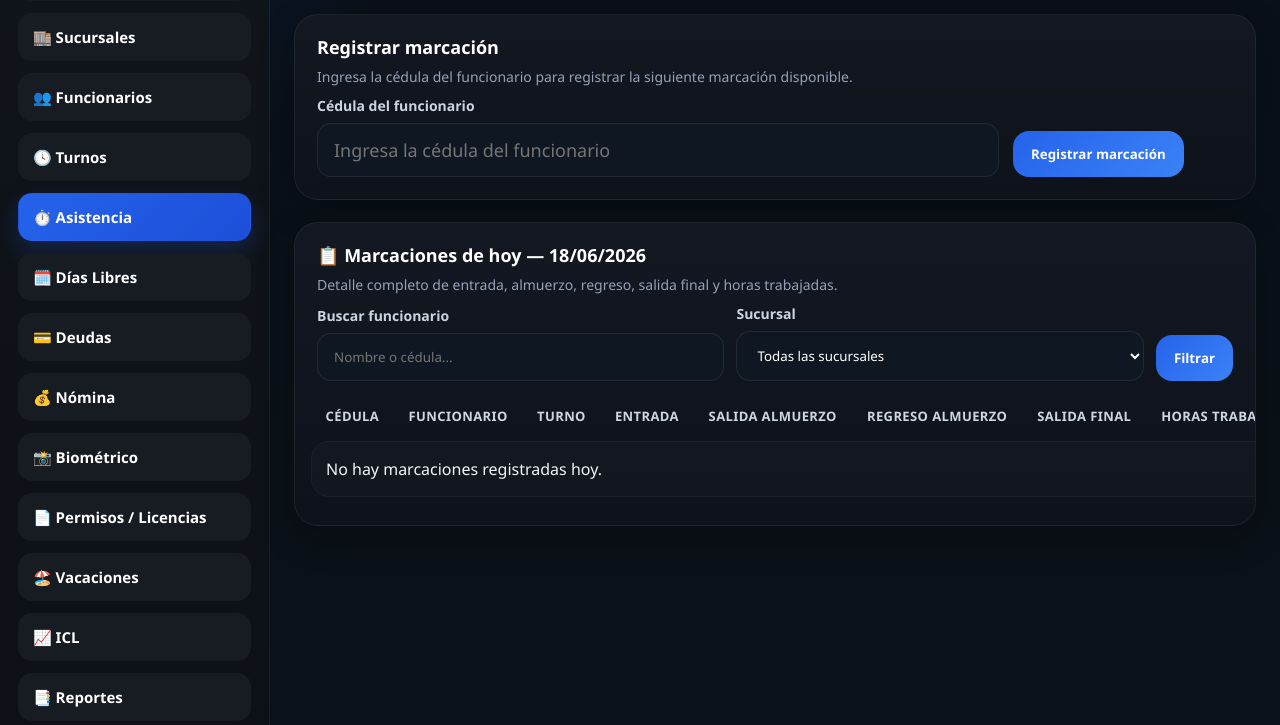
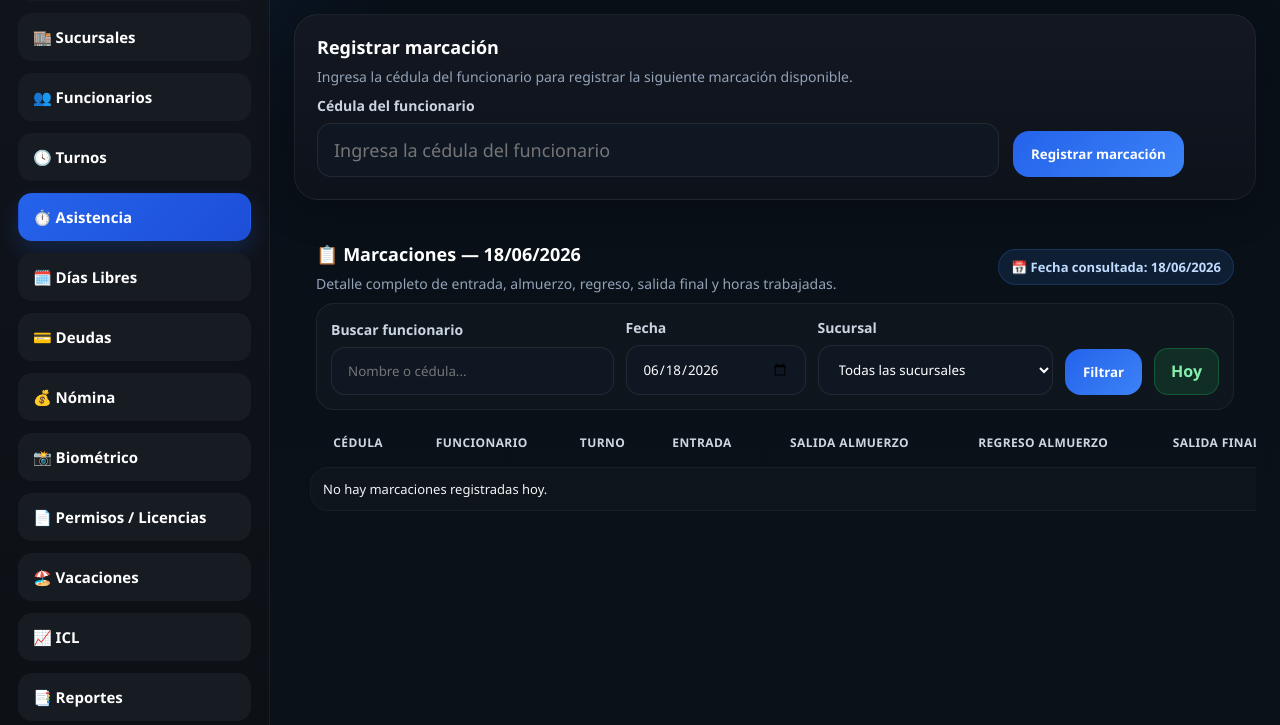
Before and after one commit to sebasbenitezz1020-oss/clockin, a Django app: page /asistencia/ in a window 1280 px wide. Shown: the part 223-948 px from the top of the page. Run offline with Django 5.2, Linux system fonts and the light colour scheme; the visitor is signed in with stand-in values (Sample User, id 1); data comes from the database, SQL or seed files in the repository; data that the repository does not hold is empty.

Commit message:
mis cambios

```diff
--- a/core/forms.py
+++ b/core/forms.py
@@ -198,8 +198,12 @@ class TurnoForm(forms.ModelForm):
         if not hora_salida:
             self.add_error("hora_salida", "Debes seleccionar la hora de salida.")
 
-        if hora_entrada and hora_salida and hora_salida <= hora_entrada:
-            self.add_error("hora_salida", "La hora de salida debe ser mayor que la hora de entrada.")
+        # Permitir turnos nocturnos que cruzan medianoche.
+        # Ejemplo: 17:00 a 01:00 del día siguiente.
+        cruza_medianoche = False
+
+        if hora_entrada and hora_salida:
+            cruza_medianoche = hora_salida <= hora_entrada
 
         if usa_almuerzo:
             if not hora_inicio_almuerzo:
@@ -214,8 +218,9 @@ class TurnoForm(forms.ModelForm):
             if hora_inicio_almuerzo and hora_fin_almuerzo and hora_fin_almuerzo <= hora_inicio_almuerzo:
                 self.add_error("hora_fin_almuerzo", "El fin de almuerzo debe ser mayor que el inicio de almuerzo.")
 
-            if hora_salida and hora_fin_almuerzo and hora_fin_almuerzo >= hora_salida:
-                self.add_error("hora_fin_almuerzo", "El fin de almuerzo debe ser anterior a la salida.")
+            if not cruza_medianoche:
+                if hora_salida and hora_fin_almuerzo and hora_fin_almuerzo >= hora_salida:
+                    self.add_error("hora_fin_almuerzo", "El fin de almuerzo debe ser anterior a la salida.")
         else:
             cleaned_data["hora_inicio_almuerzo"] = None
             cleaned_data["hora_fin_almuerzo"] = None
--- a/core/models.py
+++ b/core/models.py
@@ -133,7 +133,10 @@ class ConfiguracionGeneral(models.Model):
             "Recepcionista de Mercaderías\n"
             "Gerente\n"
             "Informático\n"
-            "Técnico de Mantenimiento"
+            "Técnico de Mantenimiento\n"
+            "Inventario\n"
+            "Logistica"
+
         )
     )
 
@@ -154,6 +157,7 @@ class ConfiguracionGeneral(models.Model):
             "Limpieza\n"
             "Cocina\n"
             "Copa\n"
+            "Fríos\n"
             "Churrasquería"
         )
     )
--- a/core/views.py
+++ b/core/views.py
@@ -16,6 +16,7 @@ from reportlab.lib.pagesizes import A4
 from reportlab.lib.styles import ParagraphStyle, getSampleStyleSheet
 from reportlab.lib.units import mm
 from reportlab.platypus import Paragraph, SimpleDocTemplate, Spacer, Table, TableStyle
+from reportlab.platypus import Image
 
 from usuarios.utils import validar_permiso_o_redirigir, tiene_permiso
 from usuarios.multiempresa import es_admin_master, obtener_empresa_usuario, filtrar_por_empresa_relacion
@@ -105,6 +106,12 @@ def marcacion_manual(request):
                 datetime.combine(fecha, hora)
             )
 
+            if funcionario.turno and funcionario.turno.hora_salida <= funcionario.turno.hora_entrada:
+                if tipo in ["salida", "salida_almuerzo", "regreso_almuerzo"] and hora < funcionario.turno.hora_entrada:
+                    fecha_hora_manual = timezone.make_aware(
+                        datetime.combine(fecha + timezone.timedelta(days=1), hora)
+                    )
+
             asistencia, creada = Asistencia.objects.get_or_create(
                 funcionario=funcionario,
                 fecha=fecha,
@@ -187,6 +194,100 @@ def registrar_historial(request, modulo, accion, descripcion):
         descripcion=descripcion,
     )
 
+def obtener_empresa_documento(funcionario=None, empresa=None):
+    if empresa:
+        return empresa
+    if funcionario and getattr(funcionario, "sucursal_rel", None):
+        return funcionario.sucursal_rel.empresa
+    return None
+
+
+def construir_encabezado_empresa_pdf(empresa, titulo):
+    elementos = []
+
+    datos_empresa = []
+    logo_elemento = ""
+
+    if empresa and getattr(empresa, "logo", None):
+        try:
+            if empresa.logo and empresa.logo.path:
+                logo_elemento = Image(empresa.logo.path, width=28 * mm, height=28 * mm)
+        except Exception:
+            logo_elemento = ""
+
+    nombre = empresa.nombre if empresa else "ClockIn"
+    ruc = getattr(empresa, "ruc", "") if empresa else ""
+    direccion = getattr(empresa, "direccion", "") if empresa else ""
+    telefono = getattr(empresa, "telefono", "") if empresa else ""
+    email = getattr(empresa, "email", "") if empresa else ""
+
+    texto_empresa = f"""
+    <b>{nombre}</b><br/>
+    RUC: {ruc or "-"}<br/>
+    Dirección: {direccion or "-"}<br/>
+    Teléfono: {telefono or "-"}<br/>
+    Email: {email or "-"}
+    """
+
+    styles = getSampleStyleSheet()
+    empresa_style = ParagraphStyle(
+        name="EmpresaHeader",
+        parent=styles["Normal"],
+        fontName="Helvetica",
+        fontSize=8,
+        leading=11,
+        textColor=colors.HexColor("#111827"),
+    )
+
+    titulo_style = ParagraphStyle(
+        name="TituloDocumentoEmpresa",
+        parent=styles["Heading1"],
+        fontName="Helvetica-Bold",
+        fontSize=14,
+        leading=17,
+        alignment=TA_CENTER,
+        textColor=colors.HexColor("#111827"),
+    )
+
+    datos_empresa.append([
+        logo_elemento,
+        Paragraph(texto_empresa, empresa_style),
+        Paragraph(f"<b>{titulo}</b>", titulo_style),
+    ])
+
+    tabla = Table(datos_empresa, colWidths=[32 * mm, 70 * mm, 68 * mm])
+    tabla.setStyle(TableStyle([
+        ("VALIGN", (0, 0), (-1, -1), "MIDDLE"),
+        ("BACKGROUND", (0, 0), (-1, -1), colors.HexColor("#f8fafc")),
+        ("BOX", (0, 0), (-1, -1), 0.5, colors.HexColor("#cbd5e1")),
+        ("INNERGRID", (0, 0), (-1, -1), 0.25, colors.HexColor("#e5e7eb")),
+        ("TOPPADDING", (0, 0), (-1, -1), 8),
+        ("BOTTOMPADDING", (0, 0), (-1, -1), 8),
+    ]))
+
+    elementos.append(tabla)
+    elementos.append(Spacer(1, 10))
+    return elementos
+
+
+def agregar_texto_legal_empresa_pdf(elementos, empresa):
+    texto = getattr(empresa, "texto_legal_pdf", "") if empresa else ""
+
+    if not texto:
+        return
+
+    styles = getSampleStyleSheet()
+    legal_style = ParagraphStyle(
+        name="TextoLegalEmpresa",
+        parent=styles["Normal"],
+        fontName="Helvetica",
+        fontSize=8,
+        leading=11,
+        textColor=colors.HexColor("#374151"),
+    )
+
+    elementos.append(Spacer(1, 8))
+    elementos.append(Paragraph(f"<b>Observación legal / empresarial:</b><br/>{texto}", legal_style))
 
 def funcionario_tiene_dia_libre(funcionario, fecha=None):
     fecha = fecha or timezone.localdate()
@@ -200,6 +301,34 @@ def funcionario_tiene_dia_libre(funcionario, fecha=None):
         Q(fecha_inicio__isnull=True) | Q(fecha_inicio__lte=fecha),
         Q(fecha_fin__isnull=True) | Q(fecha_fin__gte=fecha),
     ).exists()
+
+def obtener_fecha_operativa_asistencia(funcionario, ahora=None):
+    ahora = ahora or timezone.localtime()
+    hoy = ahora.date()
+
+    if not funcionario.turno:
+        return hoy
+
+    turno = funcionario.turno
+
+    # Turno normal
+    if turno.hora_salida > turno.hora_entrada:
+        return hoy
+
+    # Turno nocturno: sale al día siguiente
+    ayer = hoy - timezone.timedelta(days=1)
+
+    asistencia_ayer = Asistencia.objects.filter(
+        funcionario=funcionario,
+        fecha=ayer,
+        hora_entrada__isnull=False,
+        hora_salida__isnull=True,
+    ).first()
+
+    if asistencia_ayer:
+        return ayer
+
+    return hoy
 
 
 def contar_dias_libres_mes(funcionario, mes, anio):
@@ -1266,7 +1395,15 @@ def asistencia_marcar(request):
     if permiso:
         return permiso
 
-    hoy = timezone.localdate()
+    fecha_filtro_str = request.GET.get("fecha", "").strip()
+
+    try:
+        fecha_filtro = datetime.strptime(fecha_filtro_str, "%Y-%m-%d").date() if fecha_filtro_str else timezone.localdate()
+    except ValueError:
+        fecha_filtro = timezone.localdate()
+
+    hoy = fecha_filtro
+
     resultado = None
 
     sucursal_id = request.GET.get("sucursal", "").strip()
@@ -1313,12 +1450,13 @@ def asistencia_marcar(request):
                         "llego_tarde": False,
                     }
                 else:
+                    ahora = timezone.localtime()
+                    fecha_operativa = obtener_fecha_operativa_asistencia(funcionario, ahora)
+
                     asistencia, creada = Asistencia.objects.get_or_create(
                         funcionario=funcionario,
-                        fecha=hoy
+                        fecha=fecha_operativa
                     )
-
-                    ahora = timezone.localtime()
 
                     if not funcionario.turno:
                         messages.error(request, "El funcionario no tiene un turno asignado.")
@@ -1433,9 +1571,8 @@ def asistencia_marcar(request):
     asistencias_hoy = Asistencia.objects.select_related(
         "funcionario",
         "funcionario__turno",
-        "funcionario__sucursal_rel",
-        "funcionario__sucursal_rel__empresa"
-    ).filter(fecha=hoy)
+        "marcado_manual_por",
+    ).filter(fecha=fecha_filtro)
 
     if not admin_master:
         if empresa_usuario:
@@ -1467,6 +1604,7 @@ def asistencia_marcar(request):
         "form": form,
         "resultado": resultado,
         "asistencias_hoy": asistencias_hoy,
+        "fecha_filtro": fecha_filtro,
         "hoy": hoy,
         "sucursales": sucursales,
         "sucursal_id": sucursal_id,
@@ -1887,8 +2025,8 @@ def vacacion_notificacion_pdf(request, pk):
     sucursal_nombre = funcionario.sucursal_mostrar
     fecha_emision = timezone.localdate()
 
-    elementos.append(Paragraph(config.nombre_sistema or "ClockIn", styles["TituloVacaciones"]))
-    elementos.append(Paragraph("NOTIFICACIÓN DE VACACIONES ANUALES REMUNERADAS", styles["TituloVacaciones"]))
+    empresa_pdf = obtener_empresa_documento(funcionario=funcionario)
+    elementos += construir_encabezado_empresa_pdf(empresa_pdf, "NOTIFICACIÓN DE VACACIONES")
     elementos.append(Spacer(1, 10))
 
     datos = [
@@ -1945,6 +2083,8 @@ def vacacion_notificacion_pdf(request, pk):
         ("BOTTOMPADDING", (0, 0), (-1, -1), 7),
     ]))
     elementos.append(firmas)
+
+    agregar_texto_legal_empresa_pdf(elementos, empresa_pdf)
 
     doc.build(elementos)
 
@@ -2761,8 +2901,8 @@ def nomina_extracto_pdf(request, pk):
 
     elementos = []
 
-    elementos.append(Paragraph(config.nombre_sistema or "ClockIn", styles["TituloNomina"]))
-    elementos.append(Paragraph("EXTRACTO DE NÓMINA INDIVIDUAL", styles["TituloNomina"]))
+    empresa_pdf = obtener_empresa_documento(funcionario=nomina.funcionario)
+    elementos += construir_encabezado_empresa_pdf(empresa_pdf, "EXTRACTO DE NÓMINA")
     elementos.append(Spacer(1, 8))
 
     datos = [
@@ -2829,6 +2969,8 @@ def nomina_extracto_pdf(request, pk):
         ("FONTSIZE", (0, 0), (-1, -1), 9),
     ]))
     elementos.append(firmas)
+
+    agregar_texto_legal_empresa_pdf(elementos, empresa_pdf)
 
     doc.build(elementos)
 
@@ -3486,8 +3628,8 @@ def liquidacion_pdf(request, pk):
     nombre_sistema = config.nombre_sistema if config and config.nombre_sistema else "ClockIn"
     subtitulo = config.subtitulo_sistema if config and config.subtitulo_sistema else "Sistema Web RRHH"
 
-    elementos.append(Paragraph(f"{nombre_sistema}", styles["TituloClockIn"]))
-    elementos.append(Paragraph(f"{subtitulo}", styles["SubtituloClockIn"]))
+    empresa_pdf = obtener_empresa_documento(funcionario=liquidacion.funcionario)
+    elementos += construir_encabezado_empresa_pdf(empresa_pdf, "LIQUIDACIÓN LABORAL")
     elementos.append(Paragraph("LIQUIDACIÓN FINAL", styles["TituloClockIn"]))
     elementos.append(Spacer(1, 4))
 
@@ -3628,6 +3770,8 @@ def liquidacion_pdf(request, pk):
     ]))
     elementos.append(firmas)
 
+    agregar_texto_legal_empresa_pdf(elementos, empresa_pdf)
+
     doc.build(elementos)
 
     pdf = buffer.getvalue()
--- a/templates/core/asistencia_marcar.html
+++ b/templates/core/asistencia_marcar.html
@@ -149,6 +149,7 @@
 
     .asis-table {
         width: 100%;
+        table-layout: fixed;
         min-width: 1580px;
         border-collapse: separate;
         border-spacing: 0 10px;
@@ -333,6 +334,144 @@
             grid-template-columns: 1fr;
         }
     }
+/* ===== MEJORAS PRO FILTROS ASISTENCIA ===== */
+.asis-filter-card {
+    padding: 0 22px 16px;
+}
+
+.asis-filter-pro {
+    display: grid;
+    grid-template-columns: 1.2fr 180px 1fr auto auto;
+    gap: 12px;
+    align-items: end;
+    background: rgba(255,255,255,.025);
+    border: 1px solid rgba(255,255,255,.06);
+    border-radius: 18px;
+    padding: 14px;
+}
+
+.asis-filter-pro input,
+.asis-filter-pro select {
+    width: 100%;
+    background: #0f1722;
+    color: white;
+    border: 1px solid rgba(255,255,255,.08);
+    border-radius: 14px;
+    padding: 14px 16px;
+    outline: none;
+}
+
+.asis-filter-pro input:focus,
+.asis-filter-pro select:focus {
+    border-color: rgba(59,130,246,.45);
+    box-shadow: 0 0 0 3px rgba(59,130,246,.12);
+}
+
+.asis-btn-hoy {
+    display: inline-flex;
+    align-items: center;
+    justify-content: center;
+    height: 47px;
+    padding: 0 16px;
+    border-radius: 14px;
+    background: rgba(34,197,94,.14);
+    color: #86efac;
+    border: 1px solid rgba(34,197,94,.28);
+    font-weight: 800;
+    text-decoration: none;
+    white-space: nowrap;
+}
+
+.asis-btn-hoy:hover {
+    background: rgba(34,197,94,.22);
+    color: #fff;
+    text-decoration: none;
+}
+
+.asis-date-title {
+    display: flex;
+    justify-content: space-between;
+    align-items: center;
+    gap: 14px;
+    flex-wrap: wrap;
+}
+
+.asis-date-pill {
+    display: inline-flex;
+    padding: 8px 12px;
+    border-radius: 999px;
+    background: rgba(59,130,246,.12);
+    color: #bfdbfe;
+    border: 1px solid rgba(59,130,246,.22);
+    font-size: 13px;
+    font-weight: 800;
+}
+
+@media (max-width: 1100px) {
+    .asis-filter-pro {
+        grid-template-columns: 1fr 1fr;
+    }
+}
+
+@media (max-width: 700px) {
+    .asis-filter-pro {
+        grid-template-columns: 1fr;
+    }
+}
+/* ===== TABLA ASISTENCIA EQUILIBRADA ===== */
+
+.asis-table {
+    min-width: 1850px !important;
+    table-layout: auto !important;
+    border-spacing: 0 8px !important;
+}
+
+.asis-table thead th {
+    padding: 0 12px 8px !important;
+    font-size: 12px !important;
+    white-space: nowrap !important;
+}
+
+.asis-table tbody td {
+    padding: 12px 12px !important;
+    font-size: 13px !important;
+    white-space: nowrap !important;
+    vertical-align: middle !important;
+}
+
+.nombre-box strong {
+    font-size: 14px !important;
+    line-height: 1.2;
+}
+
+.nombre-box span {
+    font-size: 12px !important;
+}
+
+.audit-box {
+    min-width: 230px !important;
+    max-width: 270px !important;
+    white-space: normal !important;
+    font-size: 11px !important;
+    line-height: 1.3 !important;
+}
+
+.asis-table td:nth-child(13) {
+    min-width: 320px !important;
+    max-width: 420px !important;
+    white-space: normal !important;
+    line-height: 1.35 !important;
+}
+
+.badge-soft {
+    font-size: 11px !important;
+    padding: 5px 9px !important;
+}
+
+.tabla-wrap {
+    padding: 0 16px 18px !important;
+    overflow-x: auto !important;
+}
 </style>
 
 <div class="container-fluid asis-page">
@@ -425,14 +564,19 @@
         </div>
     </div>
 
-    <div class="asis-card">
-        <div class="asis-card-header">
-            <h3>📋 Marcaciones de hoy — {{ hoy|date:"d/m/Y" }}</h3>
+    <div class="asis-card-header asis-date-title">
+        <div>
+            <h3>📋 Marcaciones — {{ fecha_filtro|date:"d/m/Y" }}</h3>
             <p>Detalle completo de entrada, almuerzo, regreso, salida final y horas trabajadas.</p>
         </div>
 
-        <div style="padding: 0 22px 16px;">
-            <form method="get" style="display:grid; grid-template-columns: 1fr 1fr auto; gap:12px; align-items:end;">
+        <span class="asis-date-pill">
+            📅 Fecha consultada: {{ fecha_filtro|date:"d/m/Y" }}
+        </span>
+    </div>
+
+       <div class="asis-filter-card">
+            <form method="get" class="asis-filter-pro" id="formFiltrosAsistencia">
                 <div>
                     <label class="asis-label">Buscar funcionario</label>
                     <input
@@ -445,8 +589,18 @@
                 </div>
 
                 <div>
+                    <label class="asis-label">Fecha</label>
+                    <input
+                        type="date"
+                        name="fecha"
+                        value="{{ fecha_filtro|date:'Y-m-d' }}"
+                        onchange="this.form.submit()"
+                    >
+                </div>
+
+                <div>
                     <label class="asis-label">Sucursal</label>
-                    <select name="sucursal" style="width:100%; background:#0f1722; color:white; border:1px solid rgba(255,255,255,.08); border-radius:14px; padding:14px 16px;">
+                    <select name="sucursal" onchange="this.form.submit()">
                         <option value="">Todas las sucursales</option>
                         {% for s in sucursales %}
                             <option value="{{ s.id }}" {% if sucursal_id == s.id|stringformat:"s" %}selected{% endif %}>
@@ -457,6 +611,10 @@
                 </div>
 
                 <button type="submit" class="asis-btn">Filtrar</button>
+
+                <a href="{% url 'asistencia_marcar' %}" class="asis-btn-hoy">
+                    Hoy
+                </a>
             </form>
         </div>
 
```
Also changed, not shown: biometrico/views.py (+31 -2 lines), core/migrations/0023_alter_configuraciongeneral_cargos_personalizados_and_more.py (added), media/empresas/logos/logo_de_arca_.png (added).
